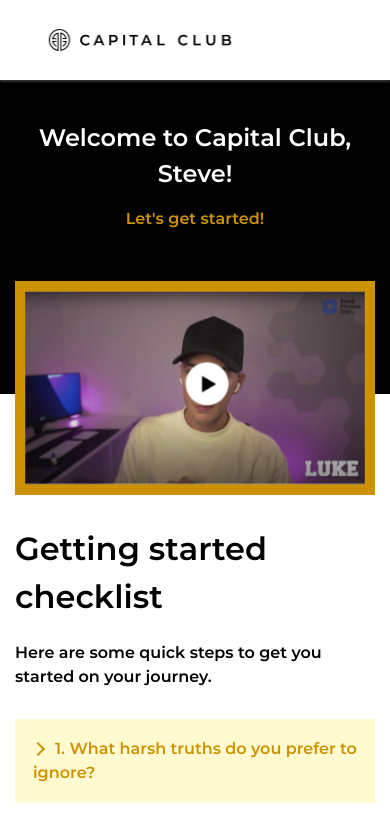
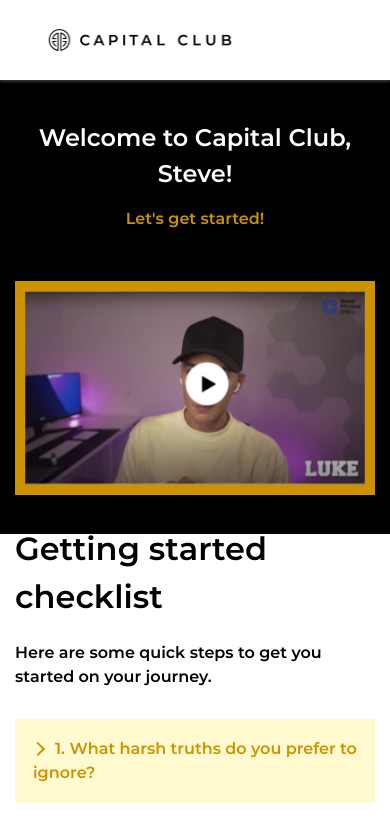
Before and after one commit to light-labs-io/capital-club-portal, a Next.js app: page / in a window 390 px wide. Shown: the top 821 px of the page. Built offline with nearby package versions, Linux system fonts and the light colour scheme.

Commit message:
black box

```diff
--- a/styles/Home.module.scss
+++ b/styles/Home.module.scss
@@ -46,7 +46,7 @@
 
 @media (max-width: 640px) {
   .main {
-    background: linear-gradient(0deg, #fff 450px, #000 100px);
+    background: linear-gradient(0deg, #fff 310px, #000 100px);
 
     .content-container {
       padding-right: 15px;
```
